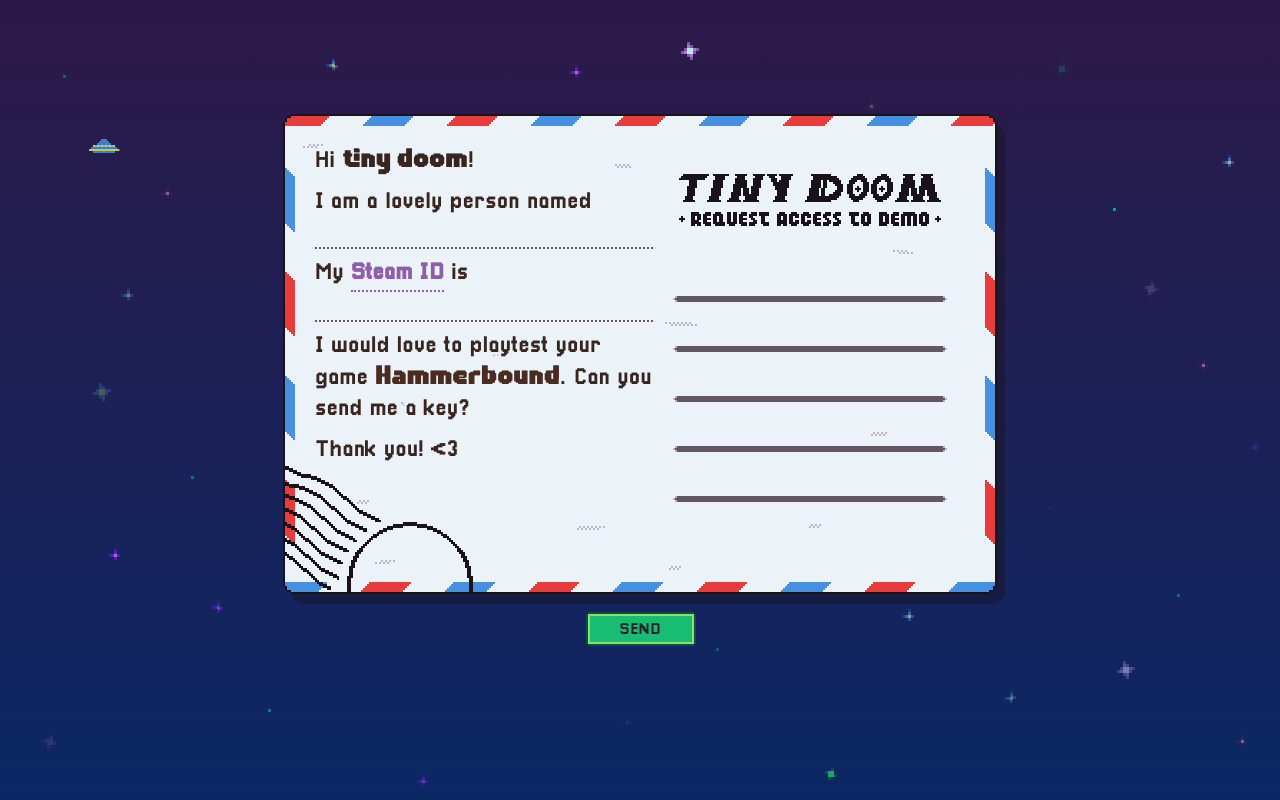
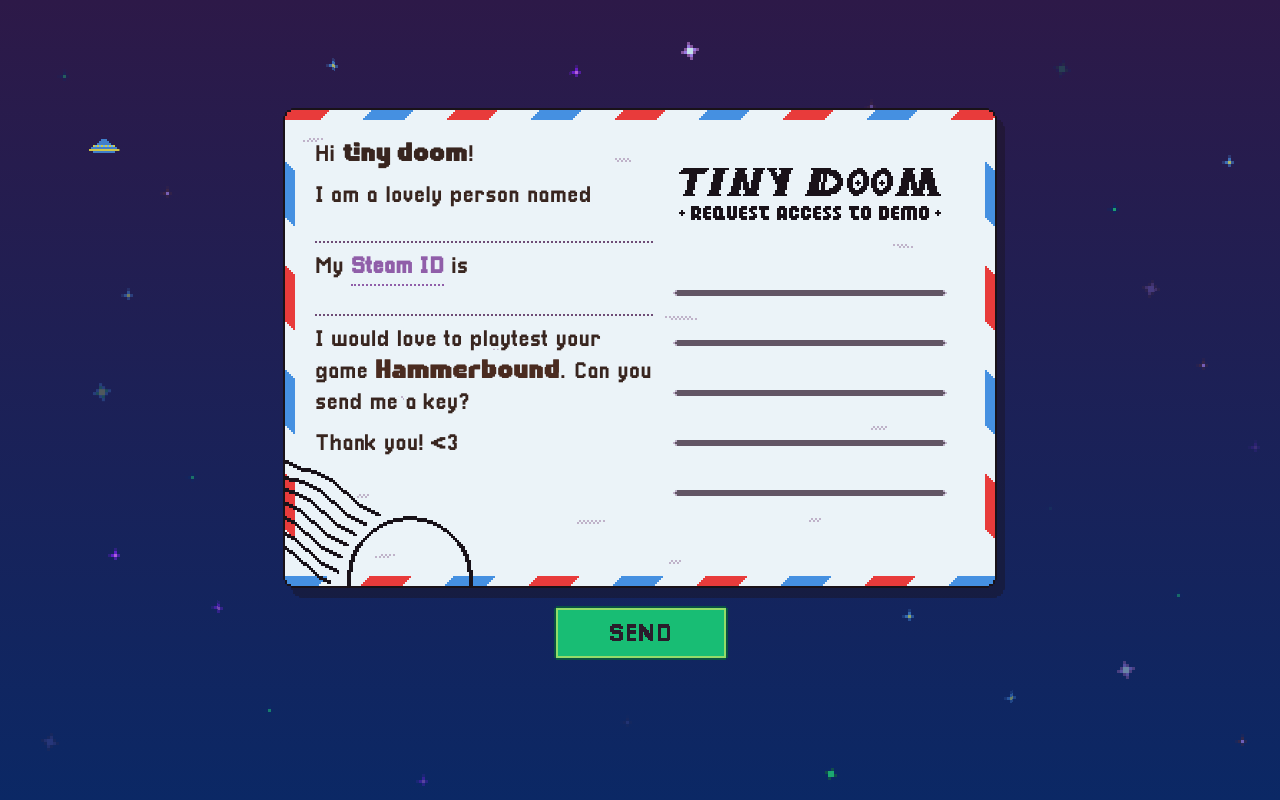
Before and after one commit to tiny-doom/tinydoom.com, a Next.js app: page / in a window 1280 px wide. Built offline with nearby package versions, Linux system fonts and the light colour scheme.

Commit message:
Tile larger send button

```diff
--- a/src/app/globals.css
+++ b/src/app/globals.css
@@ -139,25 +139,22 @@
 
 .hammerbound-confirm-button {
 	display: inline-flex;
-	width: min(112px, calc(100vw - 2rem));
-	min-height: 36px;
+	width: min(176px, calc(100vw - 2rem));
+	height: 56px;
 	align-items: center;
 	justify-content: center;
 	cursor: pointer;
 	border: 8px solid transparent;
 	border-image:
-		url("/art/hammerbound/confirm-normal.png") 4 fill / 8px / 0 stretch;
+		url("/art/hammerbound/confirm-normal.png") 4 fill / 8px / 0 repeat;
 	background: transparent;
-	padding: 0 1rem;
-	color: #2e222f;
-	font-family: "Hammerbound Pixellari", sans-serif;
-	font-size: 16px;
-	line-height: 1;
+	padding: 0 10px;
 	image-rendering: pixelated;
 }
 
 .hammerbound-confirm-label {
-	transform: translateY(0.14em);
+	display: block;
+	image-rendering: pixelated;
 }
 
 .hammerbound-confirm-button:hover:not(:disabled),
--- a/src/app/page.tsx
+++ b/src/app/page.tsx
@@ -153,10 +153,20 @@
 						form="playtest-signup-letter"
 						disabled={status === "sending" || status === "sent"}
 						className="hammerbound-confirm-button"
+						aria-label={status === "sending" ? "Sending" : "Send"}
 					>
-						<span className="hammerbound-confirm-label">
-							{status === "sending" ? "SENDING..." : "SEND"}
-						</span>
+						<Image
+							src={
+								status === "sending"
+									? "/art/hammerbound/sending-label.png"
+									: "/art/hammerbound/send-label.png"
+							}
+							alt=""
+							width={status === "sending" ? 120 : 60}
+							height={18}
+							className="hammerbound-confirm-label"
+							unoptimized
+						/>
 					</button>
 					<p aria-live="polite" className="send-error">
 						{status === "error" && error}
```
Also changed, not shown: public/art/hammerbound/send-label.png (added), public/art/hammerbound/sending-label.png (added).
